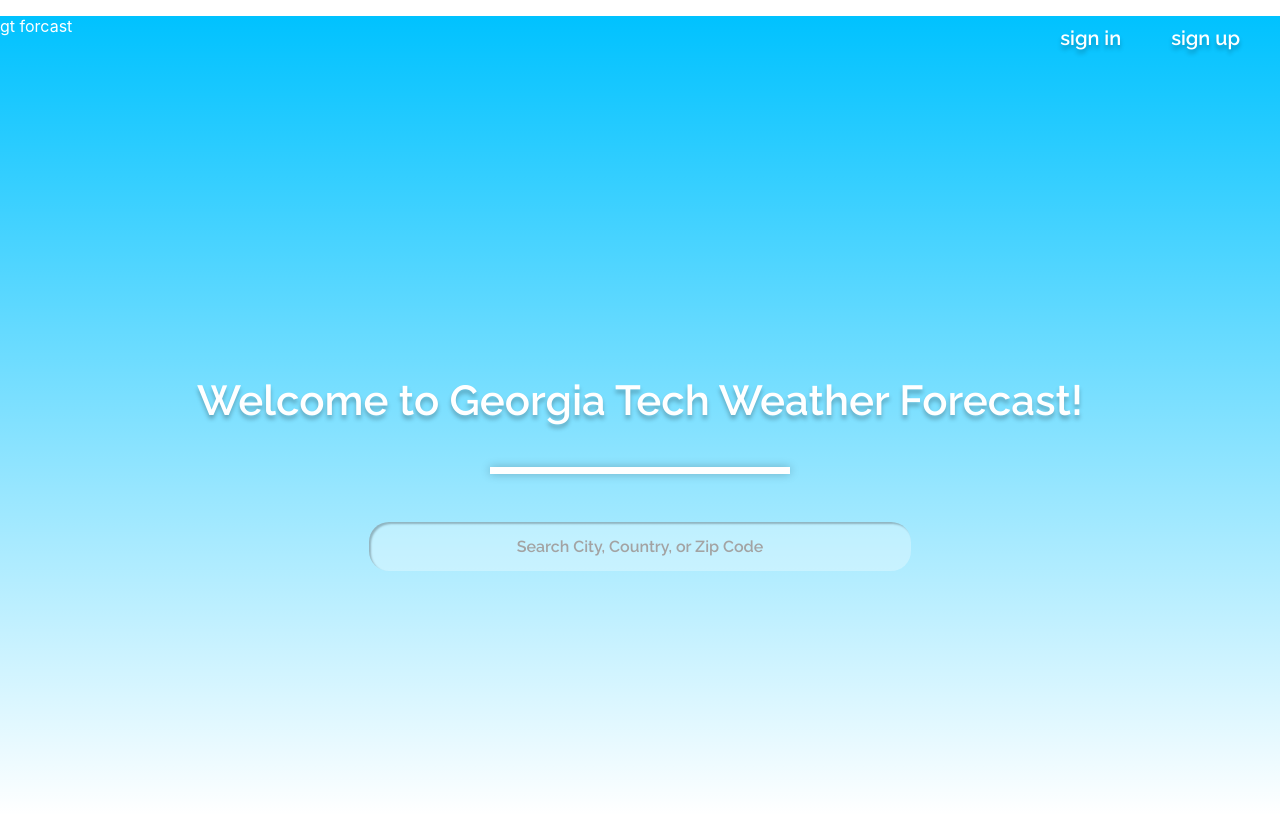
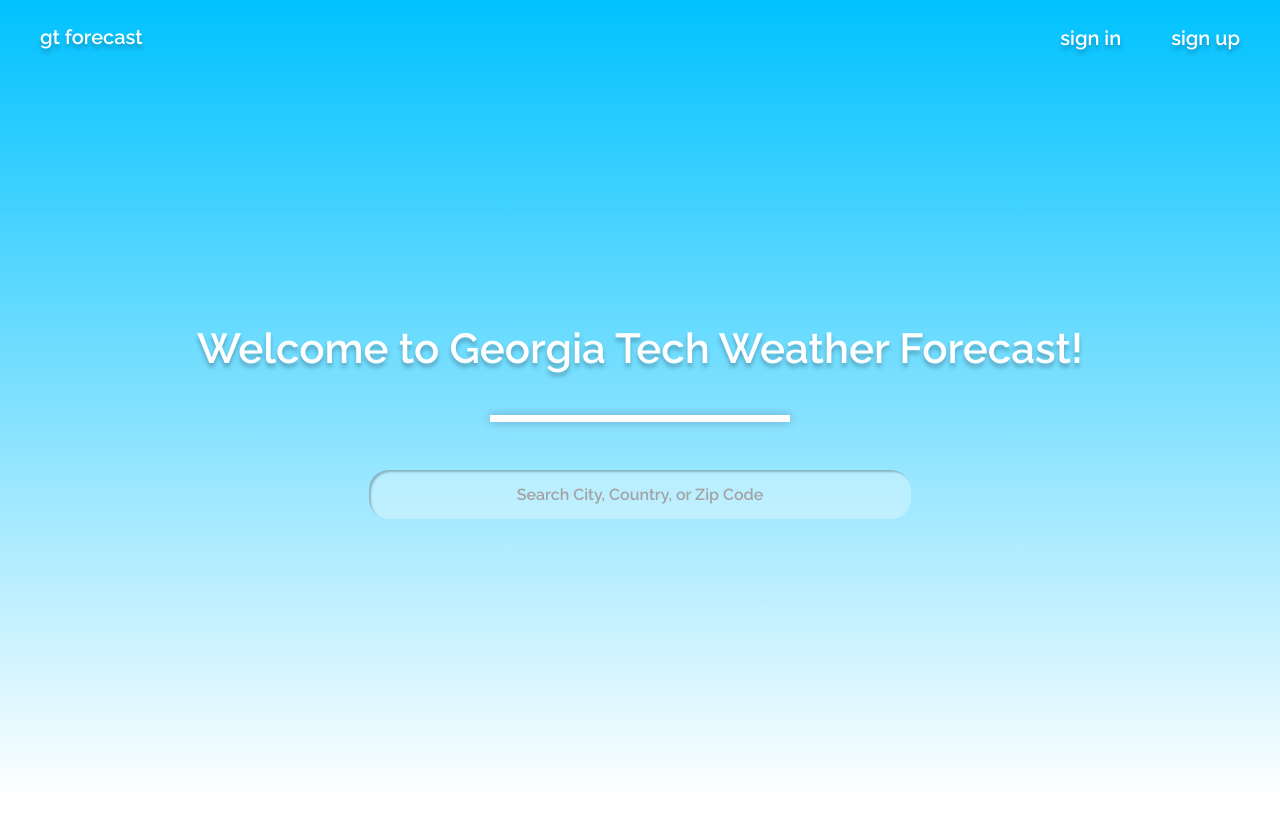
Before and after one commit to GTWeatherForcast/weather-client, a React (Create React App) app: page / in a window 1280 px wide. Shown: the top 816 px of the page. Built offline with nearby package versions, Linux system fonts and the light colour scheme; the HTML template or start-up script is replaced by a standard one.

Commit message:
Adjusted title styling to utilize CSS module format in Landing.js

```diff
--- a/src/components/landing/Landing.js
+++ b/src/components/landing/Landing.js
@@ -22,8 +22,8 @@
         </ul>
       </nav>
 
-      <div id = "gt-title" class="textstyle">
-          <p>gt forcast</p>
+      <div id={styles["gt-title"]} class={styles.textstyle}>
+          <p>gt forecast</p>
       </div>
 
       {/* <a id="textstyle" href="#">
```
